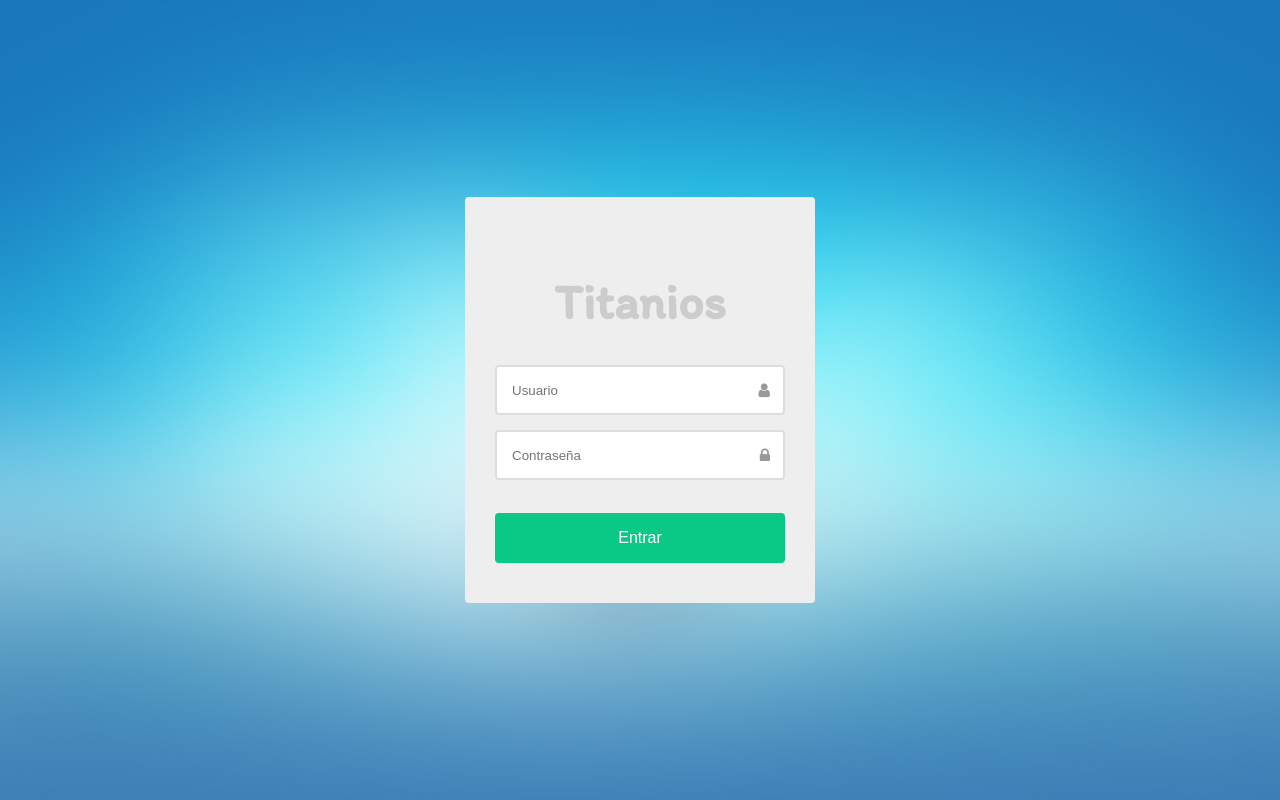
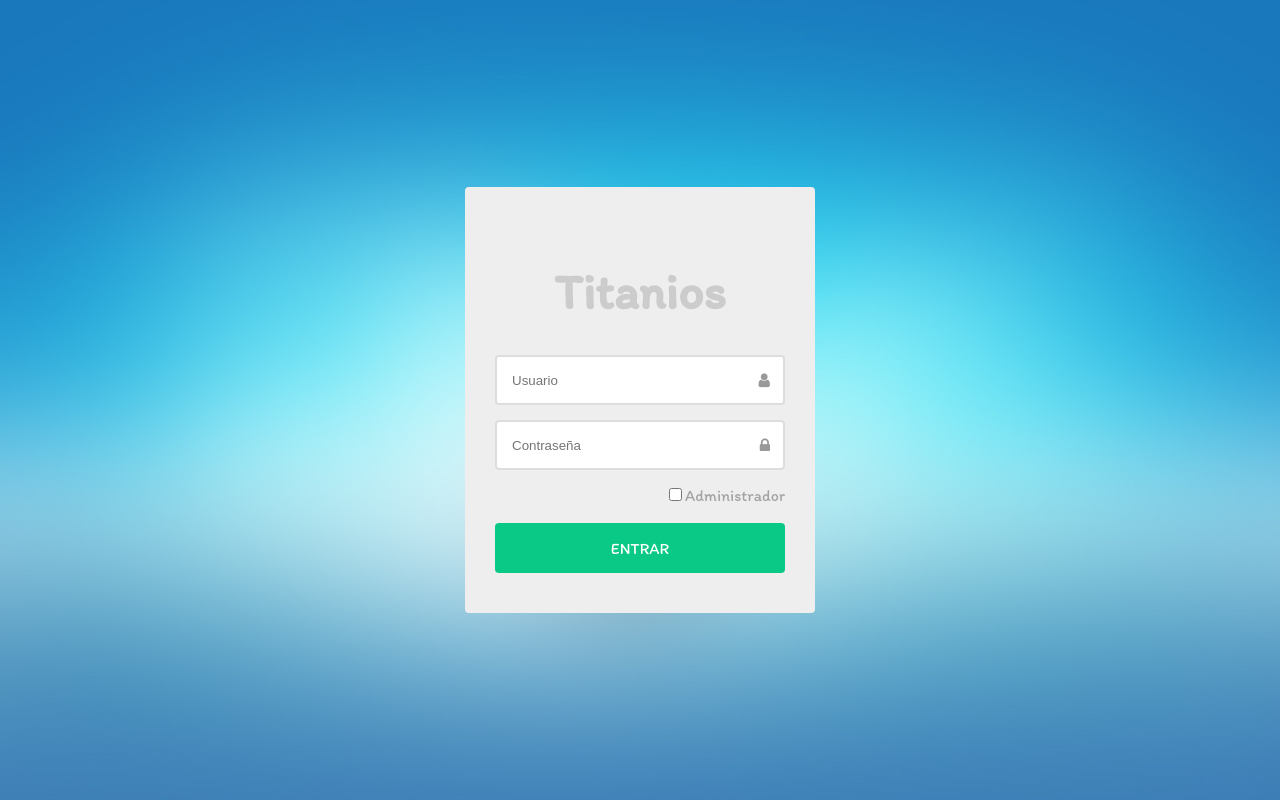
Before and after one commit to Proyecto2Titanios/Titanios, a PHP site: page / in a window 1280 px wide. Run offline with PHP 8.4, Linux system fonts and the light colour scheme; some libraries are stand-ins or nearby versions.

Commit message:
index.php, login.php
Login dia 3/11/16

```diff
--- /dev/null
+++ b/admin.php
@@ -0,0 +1,3 @@
+<?php
+echo "Página admin";
+?>
--- a/css/style.css
+++ b/css/style.css
@@ -19,6 +19,13 @@ h1 {
   text-align: center;
   font-family: 'Itim', cursive;
   font-size: 50px;
+}
+
+.checkbox-admin {
+  color: #A3A3A3;
+  font-family: 'Itim', sans-serif;
+  font-size: 16px;
+  text-align: right;
 }
 
 .login-form {
@@ -91,6 +98,7 @@ h1 {
   -moz-border-radius: 4px;
   -webkit-border-radius: 4px;
   border-radius: 4px;
+  font-family: 'Itim', sans-serif;
 }
 
 .link {
@@ -106,7 +114,7 @@ h1 {
 }
 
 .alert {
-  display: none;
+  display: all;
   font-size: 12px;
   color: #f00;
   float: left;
--- a/includes/conexion_bd.php
+++ b/includes/conexion_bd.php
@@ -2,7 +2,7 @@
 	<?php
 
 		//realizamos la conexión
-		$conexion = mysqli_connect('localhost', 'root', '', 'bd_probike');
+		$conexion = mysqli_connect('localhost', 'root', '', 'bd_titanio');
 
 		//le decimos a la conexión que los datos los devuelva diréctamente en utf8, así no hay que usar htmlentities
 		$acentos = mysqli_query($conexion, "SET NAMES 'utf8'");
--- a/includes/login.php
+++ b/includes/login.php
@@ -1,38 +1,57 @@
 <?php
+//realizamos la conexión
+        $conexion = mysqli_connect('localhost', 'root', '', 'bd_titanio');
 
-include_once "includes/conexion.php";
+        //le decimos a la conexión que los datos los devuelva diréctamente en utf8, así no hay que usar htmlentities
+        $acentos = mysqli_query($conexion, "SET NAMES 'utf8'");
+
+         if (!$conexion) {
+             echo "Error: No se pudo conectar a MySQL." . PHP_EOL;
+             echo "errno de depuración: " . mysqli_connect_errno() . PHP_EOL;
+             echo "error de depuración: " . mysqli_connect_error() . PHP_EOL;
+             exit;
+         }
+
+
+// include_once "includes/conexion_bd.php";
+
    //CÓDIGO DE LOGIN:
+        extract($_REQUEST);
 
         //1.- Si existe la variable submit hacer:
-    if(isset($_POST['submit'])){
+    if(isset($submit)){
 
         //2.- Asignación de variables recibidas:
-        $username = trim($_POST['username']);
-        $password = trim($_POST['password']);
+        $usu_usuario = trim($username);
+        $usu_pwd = trim($password);
 
-        //3.- Si no es administrador:
-        if(!isset($_POST['admin'])){
+        if(!isset($admin)){
+            // echo "No existe <br/>";
+            $usu_categoria = 'profesor';
+        } else {
+            $usu_categoria = 'administrador';
+            // echo "Existe <br/>";
+        }
+        // $usu_categoria = $admin;
+
 
         //4.- Realización de consulta en la base de datos para los NO administradores:
-
-            $records = $databaseConnection->prepare('SELECT username, password FROM  tbl_admgrups WHERE username = :username and password = :password');
-            $records->bindParam(':username', $username);
-            $records->bindParam(':password', $password);
-            $records->execute();
-            $results = $records->fetch(PDO::FETCH_ASSOC);
+            $sql = "SELECT usu_usuario, usu_pwd, usu_categoria FROM  tbl_usuarios WHERE usu_usuario = '$usu_usuario' and usu_pwd = '$usu_pwd' and usu_categoria = '$usu_categoria'";
+            // echo $sql;
 
 
-       } else {
+            $login = mysqli_query($conexion, $sql);
 
-        //5.- Realización de consulta en la base de datos para los ADMINISTRADORES:
 
-            $records = $databaseConnection->prepare('SELECT admin,password FROM  tbl_administradors WHERE admin = :username and password = :password');
-            $records->bindParam(':username', $username);
-            $records->bindParam(':password', $password);
-            $records->execute();
-            $results = $records->fetch(PDO::FETCH_ASSOC);
+
+            // $records = $databaseConnection->prepare('SELECT usu_usuario, usu_pwd, usu_categoria FROM  tbl_usuarios WHERE usu_usuario = :username and usu_pwd = :password and usu_categoria = :admin');
+            // $records->bindParam(':username', $usu_usuario);
+            // $records->bindParam(':password', $usu_pwd);
+            // $records->bindParam(':admin', $usu_categoria);
+            // $records->execute();
+            // $results = $records->fetch(PDO::FETCH_ASSOC);
+
 
        }
-    }
 
 ?>
--- a/index.html
+++ /dev/null
@@ -1,36 +0,0 @@
-<!DOCTYPE html>
-<html >
-<head>
-  <meta charset="UTF-8">
-  <title>Titanium Login</title>
-
-
-  <link rel='stylesheet prefetch' href='http://maxcdn.bootstrapcdn.com/font-awesome/4.2.0/css/font-awesome.min.css'>
-
-      <link rel="stylesheet" href="css/style.css">
-
-
-</head>
-
-<body>
-  <div class="login-form">
-     <h1>Titanios</h1>
-     <div class="form-group ">
-       <input type="text" class="form-control" placeholder="Usuario" id="UserName">
-       <i class="fa fa-user"></i>
-     </div>
-     <div class="form-group log-status">
-       <input type="password" class="form-control" placeholder="Contraseña" id="Passwod">
-       <i class="fa fa-lock"></i>
-     </div>
-      <span class="alert">Datos incorrectos</span><br/>
-     <button type="button" class="log-btn" >Entrar</button>
-
-
-   </div>
-  <script src='http://cdnjs.cloudflare.com/ajax/libs/jquery/2.1.3/jquery.min.js'></script>
-
-      <script src="js/index.js"></script>
-
-</body>
-</html>
--- /dev/null
+++ b/index.php
@@ -0,0 +1,69 @@
+<?php
+
+session_start();
+include "includes/login.php";
+
+if(isset($login)){
+
+    if(mysqli_num_rows($login)>0){
+     // echo "Dentro";
+      $_SESSION['username'] = $usu_usuario;
+      if($usu_categoria == 'profesor'){
+        header('location:recursos.php');
+      } else {
+        header('location:admin.php');
+        }
+    }
+  }
+?>
+
+<!DOCTYPE html>
+<html >
+<head>
+  <meta charset="UTF-8">
+  <title>Titanium Login</title>
+
+
+  <link rel='stylesheet prefetch' href='http://maxcdn.bootstrapcdn.com/font-awesome/4.2.0/css/font-awesome.min.css'>
+
+      <link rel="stylesheet" href="css/style.css">
+
+
+</head>
+
+<body>
+  <div class="login-form">
+     <h1>Titanios</h1>
+     <form action="" method="get" accept-charset="utf-8">
+
+     <div class="form-group ">
+       <input type="text" class="form-control" name="username" placeholder="Usuario" id="username">
+       <i class="fa fa-user"></i>
+     </div>
+     <div class="form-group log-status">
+       <input type="password" class="form-control" name="password" placeholder="Contraseña" id="password">
+       <i class="fa fa-lock"></i>
+     </div>
+     <div class="checkbox-admin">
+        <input type="checkbox" name="admin">Administrador
+     </div>
+     <?php
+     if(isset($login)){
+      if(mysqli_num_rows($login)>0){
+
+      } else {
+        echo '<span class="alert">Datos incorrectos</span>';
+        }
+      }
+        ?>
+        <br/>
+     <input type="submit" class="log-btn" name="submit" value="ENTRAR"></input>
+     </form>
+
+   </div>
+  <script src='http://cdnjs.cloudflare.com/ajax/libs/jquery/2.1.3/jquery.min.js'></script>
+
+      <script src="js/index.js"></script>
+
+</body>
+</html>
--- /dev/null
+++ b/recursos.php
@@ -0,0 +1,3 @@
+<?php
+echo "Página recursos";
+?>
```
